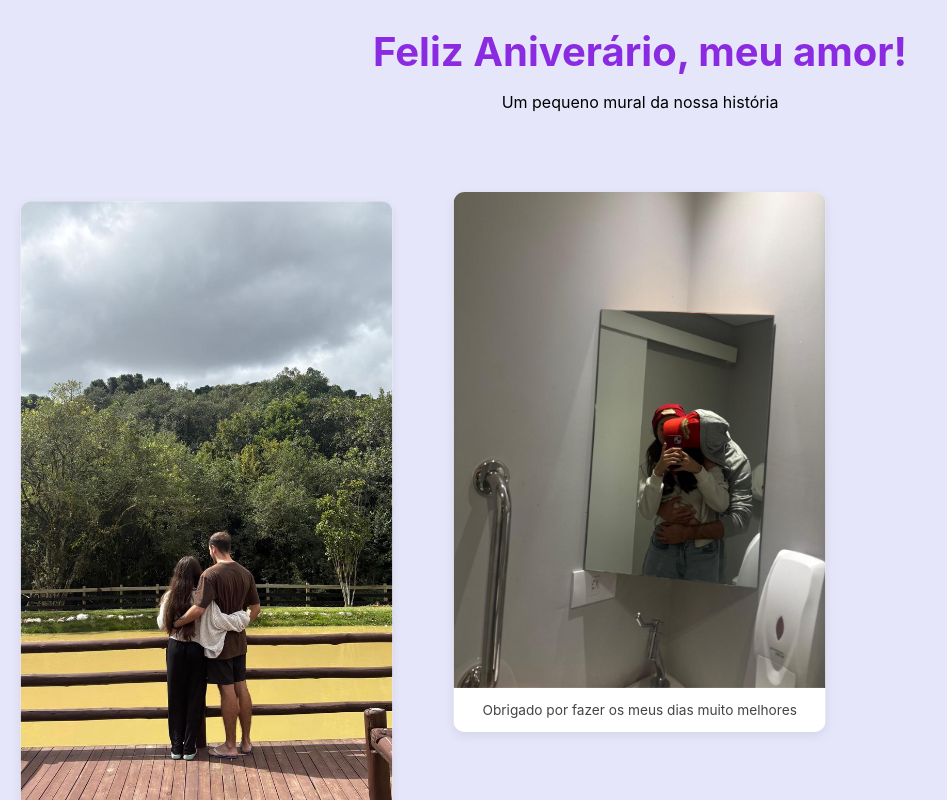
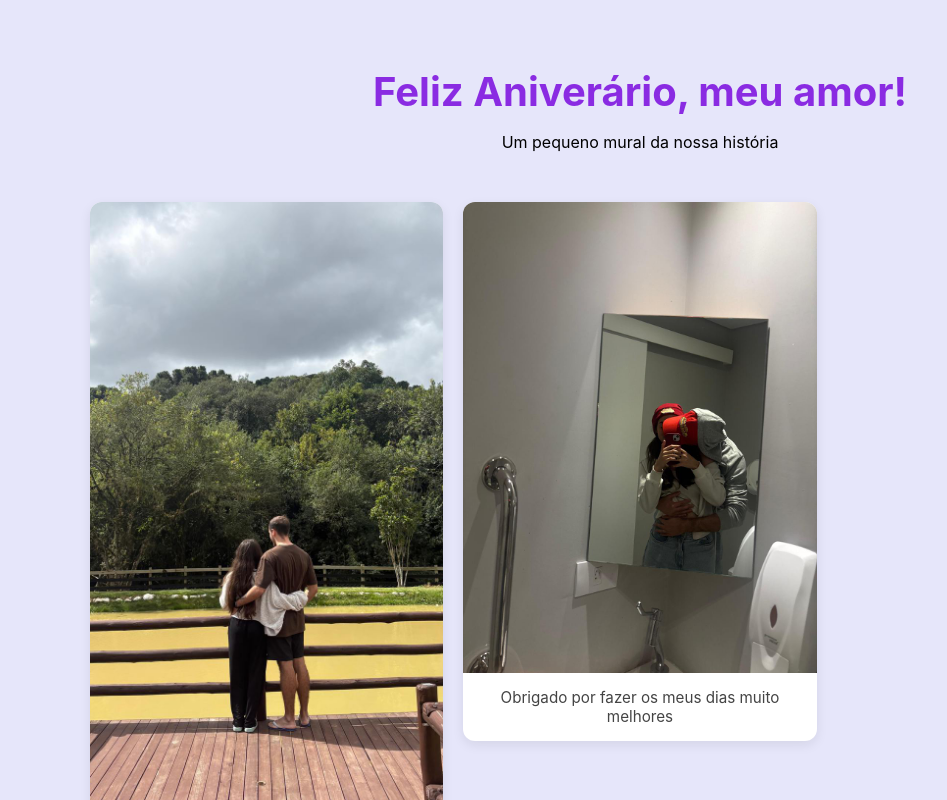
Before and after one commit to matheus-los/feliz-aniversario, a React (Vite) app: page / in a window 1280 px wide. Shown: the top 800 px of the page, without its empty margins (0-947 px from the left). Built offline with nearby package versions, Linux system fonts and the light colour scheme.

Commit message:
Correção no Css e motion.div

```diff
--- a/src/App.css
+++ b/src/App.css
@@ -10,7 +10,7 @@ body {
   font-family: 'Inter', system-ui, -apple-system, sans-serif;
 }
 
-container {
+.container {
   max-width: 1100px;
   margin: 0 auto;
   padding: 40px 20px;
@@ -95,8 +95,6 @@ container {
   left: 0;
   right: 0;
   bottom: 0;
-  width: 100%;
-  height: 100%;
   background: rgba(0, 0, 0, 0.6);
   display: flex;
   justify-content: center;
--- a/src/App.jsx
+++ b/src/App.jsx
@@ -25,7 +25,7 @@ function App () {
             key={item.id}
             className="mural-item"
             initial={{ opacity: 0, scale: 0.9 }}
-            animate={{ opacity: 1, sacle: 1 }}
+            animate={{ opacity: 1, scale: 1 }}
             transition={{ delay: index * 0.1 }}
           >
             {item.type === 'image' ? (
```
